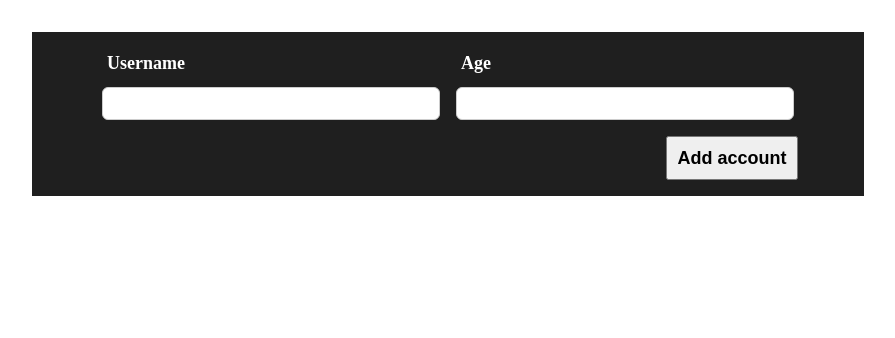
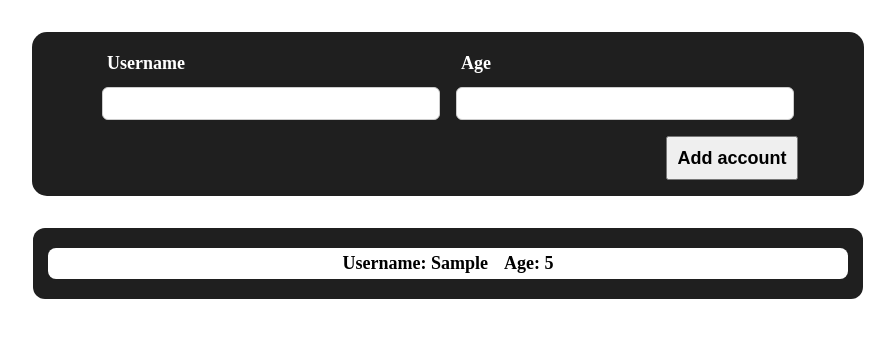
Before and after one commit to Ceraxel/project, a React (Create React App) app: page / in a window 1280 px wide. Both pictures are taken after typing "Sample", "5" into the empty fields and a click on the button "Add account". Shown: the top 338 px of the page, without its empty margins (192-1087 px from the left). Built offline with nearby package versions, Linux system fonts and the light colour scheme.

Commit message:
Display list after adding account

```diff
--- a/package.json
+++ b/package.json
@@ -6,9 +6,12 @@
     "@testing-library/jest-dom": "^5.16.5",
     "@testing-library/react": "^13.3.0",
     "@testing-library/user-event": "^13.5.0",
+    "components": "^0.1.0",
     "react": "^18.2.0",
     "react-dom": "^18.2.0",
-    "react-scripts": "5.0.1",
+    "react-scripts": "^2.1.3",
+    "styled": "^1.0.0",
+    "styled-components": "^5.3.5",
     "web-vitals": "^2.1.4"
   },
   "scripts": {
--- a/src/App.js
+++ b/src/App.js
@@ -1,10 +1,19 @@
-import React from 'react';
+import React, { useState } from 'react';
 import Users from './components/Users/Users';
+import { UserItem } from './components/Users/UserItem';
 
 function App() {
+  const [userData, setUserData] = useState([]);
+  const dataHandler = data => {
+    setUserData(prevUserData => {
+      return [data, ...prevUserData];
+    });
+  };
+
   return (
     <div>
-      <Users />
+      <Users data={dataHandler} />
+      <UserItem data={userData} />
     </div>
   );
 }
--- a/src/components/Users/UserForm.jsx
+++ b/src/components/Users/UserForm.jsx
@@ -18,6 +18,7 @@ const UserForm = props => {
     event.preventDefault();
 
     const UserData = {
+      key: Math.random(),
       Username: enteredUsername,
       Age: enteredAge,
     };
--- /dev/null
+++ b/src/components/Users/UserItem.jsx
@@ -0,0 +1,29 @@
+import React from 'react';
+import UserList from './UserList';
+import styled from 'styled-components';
+
+export const Container = styled.div`
+  padding: 10px 15px;
+  background-color: rgb(31, 31, 31);
+  margin: 5px auto;
+  width: 50rem;
+  border-radius: 12px;
+  font-size: larger;
+  font-weight: bold;
+  color: white;
+  font-family: IosevkaTerm Nerd Font;
+  text-align: center;
+`;
+
+export const UserItem = props => {
+  if (props.data.length === 0) {
+    return <Container>No users found</Container>;
+  }
+  return (
+    <Container>
+      {props.data.map(data => (
+        <UserList key={data.key} Username={data.Username} Age={data.Age} />
+      ))}
+    </Container>
+  );
+};
--- /dev/null
+++ b/src/components/Users/UserList.css
@@ -0,0 +1,14 @@
+.item-list {
+  display: flex;
+  justify-content: center;
+  text-align: center;
+  width: 50%;
+}
+
+.item-list h2 {
+  display: flex;
+  margin: 0;
+  font-size: large;
+  color: black;
+  padding: 0 8px;
+}
--- a/src/components/Users/UserList.jsx
+++ b/src/components/Users/UserList.jsx
@@ -1,8 +1,31 @@
-import React, { useState } from 'react';
+import React from 'react';
+import styled from 'styled-components';
+
+const List = styled.div`
+  display: flex;
+  padding: 5px 0;
+  // box-sizing: border-box;
+  background-color: white;
+  margin: 10px 0;
+  width: 100%;
+  border-radius: 8px;
+  font-size: larger;
+  font-weight: bold;
+  color: black;
+  font-family: IosevkaTerm Nerd Font;
+  text-align: center;
+  justify-content: center;
+`;
 
 const UserList = props => {
-  console.log(props.usersData);
-  return <div></div>;
+  return (
+    <List>
+      <div className='item-list'>
+        <h2>Username: {props.Username}</h2>
+        <h2>Age: {props.Age}</h2>
+      </div>
+    </List>
+  );
 };
 
 export default UserList;
--- a/src/components/Users/Users.css
+++ b/src/components/Users/Users.css
@@ -4,4 +4,5 @@
   margin: 2rem auto;
   width: 50rem;
   max-width: 95%;
+  border-radius: 15px;
 }
--- a/src/components/Users/Users.jsx
+++ b/src/components/Users/Users.jsx
@@ -1,22 +1,17 @@
-import React, { useState } from 'react';
+import React from 'react';
 
 import './Users.css';
 import Card from '../UI/Card';
 import UserForm from './UserForm';
-import UserList from './UserList';
+import './UserList.css';
 
-const Users = () => {
-  const [userData, setUserData] = useState([]);
+const Users = props => {
   const saveDataHandler = data => {
-    setUserData(prevUserData => {
-      return [data, ...prevUserData];
-    });
+    props.data(data);
   };
-
   return (
     <Card className='users'>
       <UserForm onSaveUserData={saveDataHandler} />
-      <UserList usersData={userData} />
     </Card>
   );
 };
```
Also changed, not shown: 1 other file (tests, documents, lock files or other folders).
